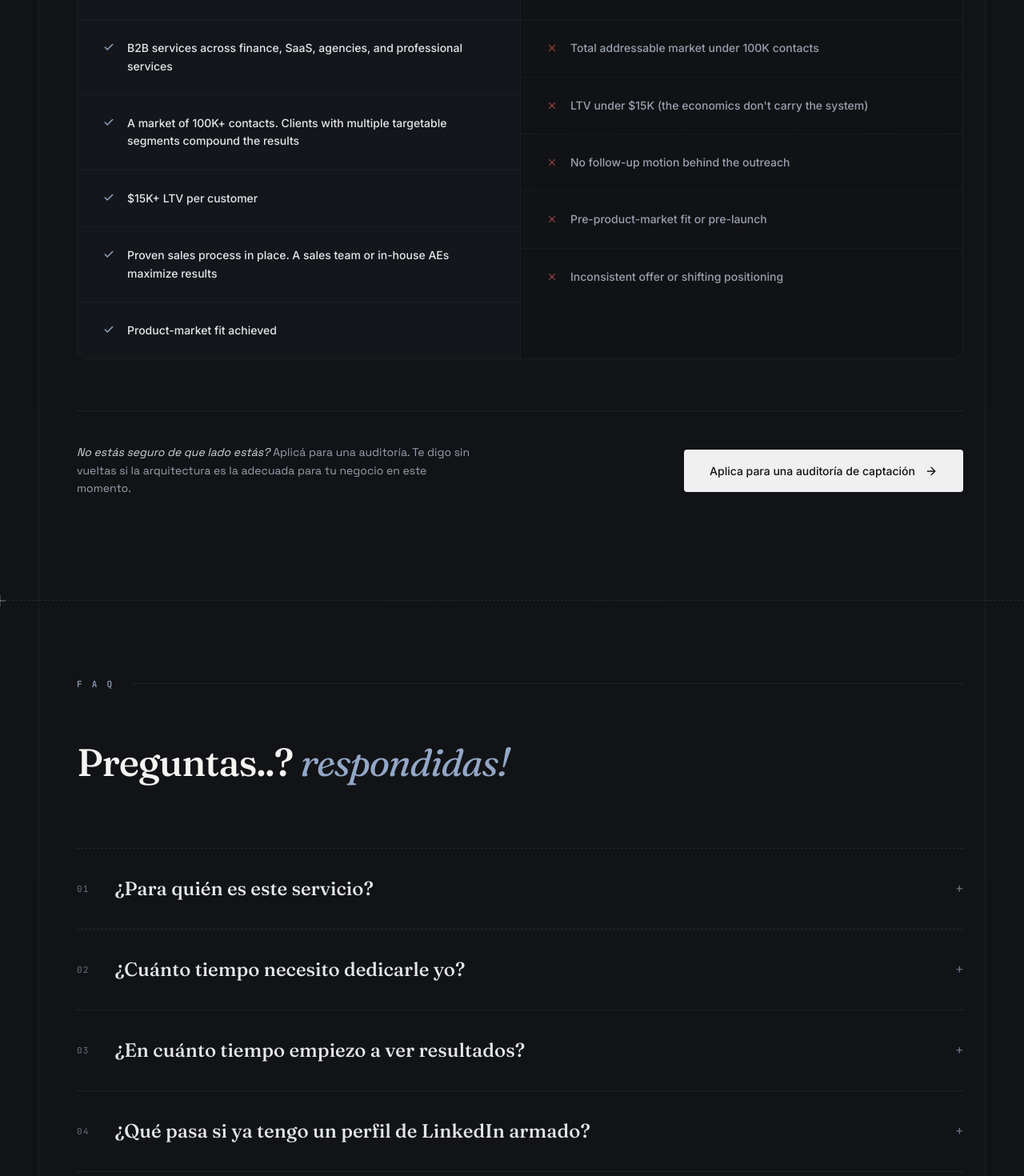
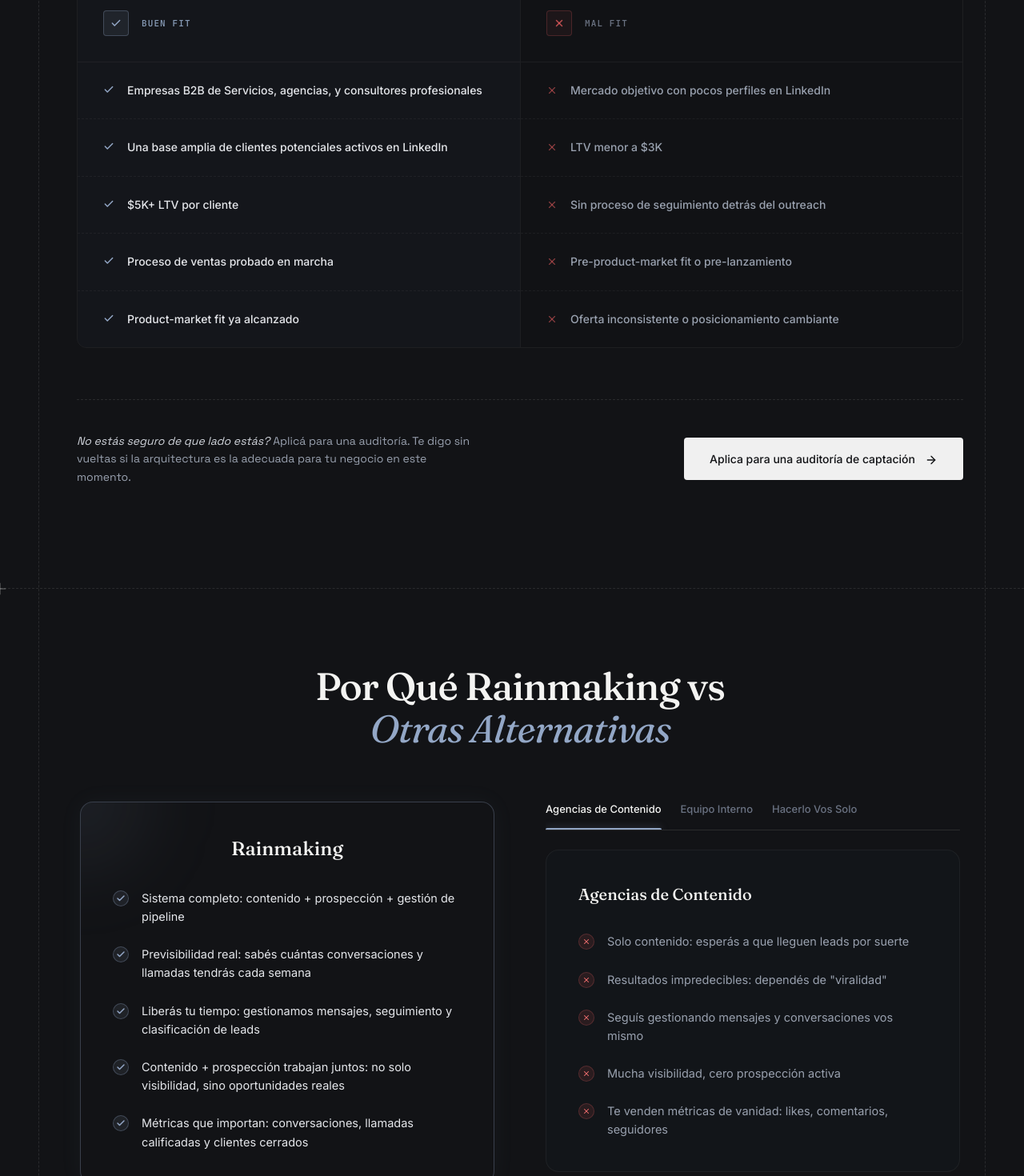
Before and after one commit to lucacespedes00-creator/LAP-landing, a React (Vite) app: page / in a window 1280 px wide. Shown: the part 5980-7450 px from the top of the page at 80% size. Built offline with nearby package versions, Linux system fonts and the light colour scheme.

Commit message:
Add ComparisonSection (Por Qué Rainmaking vs Otras Alternativas)

```diff
--- a/src/App.tsx
+++ b/src/App.tsx
@@ -348,6 +348,8 @@ Aunque algunos prospectos ya te conozcan, no hay un sistema que transforme esa a
 
         <IdealPartnersSection />
 
+        <ComparisonSection />
+
         <FAQSection />
 
         <AuditSection />
@@ -361,19 +363,19 @@ Aunque algunos prospectos ya te conozcan, no hay un sistema que transforme esa a
 
 function IdealPartnersSection() {
   const bestFit = [
-    "B2B services across finance, SaaS, agencies, and professional services",
-    "A market of 100K+ contacts. Clients with multiple targetable segments compound the results",
-    "$15K+ LTV per customer",
-    "Proven sales process in place. A sales team or in-house AEs maximize results",
-    "Product-market fit achieved"
+    "Empresas B2B de Servicios, agencias, y consultores profesionales",
+    "Una base amplia de clientes potenciales activos en LinkedIn",
+    "$5K+ LTV por cliente",
+    "Proceso de ventas probado en marcha",
+    "Product-market fit ya alcanzado"
   ];
 
   const notFit = [
-    "Total addressable market under 100K contacts",
-    "LTV under $15K (the economics don't carry the system)",
-    "No follow-up motion behind the outreach",
-    "Pre-product-market fit or pre-launch",
-    "Inconsistent offer or shifting positioning"
+    "Mercado objetivo con pocos perfiles en LinkedIn",
+    "LTV menor a $3K",
+    "Sin proceso de seguimiento detrás del outreach",
+    "Pre-product-market fit o pre-lanzamiento",
+    "Oferta inconsistente o posicionamiento cambiante"
   ];
 
   return (
@@ -395,11 +397,10 @@ function IdealPartnersSection() {
 
       <div className="max-w-[700px] mb-16">
         <h2 className="text-[40px] md:text-[48px] font-serif font-medium leading-[1.1] tracking-tight text-[#f4f4f2] mb-6">
-          Who we're built <span className="italic text-[#93a7c6] font-normal">for</span>.
+          Para quienes <br /><span className="italic text-[#93a7c6] font-normal">estamos hechos</span>
         </h2>
         <p className="text-gray-400 text-[16.5px] leading-[1.6] font-['Space_Grotesk'] font-normal not-italic">
-          The Growth OS isn't a fit for everyone. It's a fit for B2B service businesses with enough market to scale into and enough deal economics to make a unified system pay for itself. The checklist below is how we screen new partners.
-        </p>
+Esta arquitectura no es para todos. Es para agencias B2B con mercado suficiente para escalar y una economía de negocio que justifique instalar un sistema completo de autoridad y captación. El checklist de abajo es cómo evaluamos a nuevos socios.        </p>
       </div>
 
       {/* Grid container */}
@@ -413,7 +414,7 @@ function IdealPartnersSection() {
                   <polyline points="20 6 9 17 4 12" />
                </svg>
             </div>
-            <span className="text-[11px] font-mono tracking-widest text-[#869ab5] uppercase font-semibold">Best Fit</span>
+            <span className="text-[11px] font-mono tracking-widest text-[#869ab5] uppercase font-semibold">Buen Fit</span>
           </div>
           <ul className="flex flex-col">
             {bestFit.map((item, idx) => (
@@ -436,7 +437,7 @@ function IdealPartnersSection() {
                   <line x1="6" y1="6" x2="18" y2="18" />
                </svg>
             </div>
-            <span className="text-[11px] font-mono tracking-widest text-gray-500 uppercase font-semibold">Not a Fit</span>
+            <span className="text-[11px] font-mono tracking-widest text-gray-500 uppercase font-semibold">Mal Fit</span>
           </div>
           <ul className="flex flex-col">
             {notFit.map((item, idx) => (
@@ -465,6 +466,136 @@ function IdealPartnersSection() {
                <polyline points="12 5 19 12 12 19"></polyline>
             </svg>
          </button>
+      </div>
+    </section>
+  );
+}
+
+function ComparisonSection() {
+  const [activeTab, setActiveTab] = useState(0);
+
+  const rainmakingPoints = [
+    "Sistema completo: contenido + prospección + gestión de pipeline",
+    "Previsibilidad real: sabés cuántas conversaciones y llamadas tendrás cada semana",
+    "Liberás tu tiempo: gestionamos mensajes, seguimiento y clasificación de leads",
+    "Contenido + prospección trabajan juntos: no solo visibilidad, sino oportunidades reales",
+    "Métricas que importan: conversaciones, llamadas calificadas y clientes cerrados"
+  ];
+
+  const alternatives = [
+    {
+      id: 'agencias',
+      title: "Agencias de Contenido",
+      points: [
+        "Solo contenido: esperás a que lleguen leads por suerte",
+        "Resultados impredecibles: dependés de \"viralidad\"",
+        "Seguís gestionando mensajes y conversaciones vos mismo",
+        "Mucha visibilidad, cero prospección activa",
+        "Te venden métricas de vanidad: likes, comentarios, seguidores"
+      ]
+    },
+    {
+      id: 'equipo',
+      title: "Equipo Interno",
+      points: [
+        "Alto costo fijo mensual (+ onboarding y capacitación)",
+        "Dependen de vos para estrategia, mensajes y seguimiento",
+        "No tienen metodología específica de captación en LinkedIn",
+        "Difícil mantener ritmo: vacaciones, rotación, burnout",
+        "Lento de implementar: 2-3 meses hasta que empiezan a rendir"
+      ]
+    },
+    {
+      id: 'solo',
+      title: "Hacerlo Vos Solo",
+      points: [
+        "Dependés 100% de tu tiempo y energía",
+        "No podés mantener la misma constancia todas las semanas",
+        "Difícil clasificar leads y saber qué conversaciones priorizar",
+        "Seguimiento inconsistente → se caen oportunidades",
+        "Crecimiento limitado: si vos parás, la captación muere"
+      ]
+    }
+  ];
+
+  return (
+    <section className="w-[1300px] mx-auto px-6 lg:px-24 pt-24 pb-32 flex flex-col items-center relative z-10 border-t border-dashed border-white/10">
+      {/* Crosshairs */}
+      <div className="absolute top-0 left-0 -translate-x-1/2 -translate-y-1/2 text-white/40 hidden md:block">
+         <svg width="15" height="15" viewBox="0 0 15 15" fill="none"><path d="M7.5 0V15M0 7.5H15" stroke="currentColor" strokeWidth="1"/></svg>
+      </div>
+      <div className="absolute top-0 right-0 translate-x-1/2 -translate-y-1/2 text-white/40 hidden md:block">
+         <svg width="15" height="15" viewBox="0 0 15 15" fill="none"><path d="M7.5 0V15M0 7.5H15" stroke="currentColor" strokeWidth="1"/></svg>
+      </div>
+
+      <div className="text-center mb-16">
+        <h2 className="text-[40px] md:text-[48px] font-serif font-medium leading-[1.1] tracking-tight text-[#f4f4f2]">
+          Por Qué Rainmaking vs <br />
+          <span className="italic text-[#93a7c6] font-normal">Otras Alternativas</span>
+        </h2>
+      </div>
+
+      <div className="grid grid-cols-1 lg:grid-cols-2 gap-8 lg:gap-16 w-full max-w-[1100px] mx-auto items-start">
+        {/* Left Column - Rainmaking */}
+        <div className="bg-[#121316] border border-[#93a7c6]/30 rounded-2xl p-8 lg:p-10 shadow-[0_0_30px_rgba(147,167,198,0.05)] relative overflow-hidden">
+          {/* Subtle glow */}
+          <div className="absolute -top-20 -left-20 w-40 h-40 bg-[#93a7c6]/10 rounded-full blur-[50px] pointer-events-none" />
+
+          <h3 className="text-[24px] font-serif font-medium text-[#f4f4f2] mb-8 text-center relative z-10">Rainmaking</h3>
+
+          <ul className="space-y-6 relative z-10">
+            {rainmakingPoints.map((point, idx) => (
+              <li key={idx} className="flex items-start gap-4 text-[14.5px] text-gray-200 leading-[1.6]">
+                <div className="w-5 h-5 rounded-full bg-[#93a7c6]/10 border border-[#93a7c6]/30 flex items-center justify-center shrink-0 mt-[2px]">
+                  <svg width="12" height="12" viewBox="0 0 24 24" fill="none" stroke="#93a7c6" strokeWidth="3" strokeLinecap="round" strokeLinejoin="round">
+                    <polyline points="20 6 9 17 4 12" />
+                  </svg>
+                </div>
+                <span>{point}</span>
+              </li>
+            ))}
+          </ul>
+        </div>
+
+        {/* Right Column - Alternatives */}
+        <div className="flex flex-col min-h-[460px]">
+          {/* Tabs */}
+          <div className="flex items-center gap-6 mb-6 border-b border-white/10 overflow-x-auto scrollbar-hide pb-0">
+            {alternatives.map((alt, idx) => (
+              <button
+                key={alt.id}
+                onClick={() => setActiveTab(idx)}
+                className={`text-[13px] font-medium pb-4 transition-colors relative whitespace-nowrap cursor-pointer ${
+                  activeTab === idx ? 'text-[#f4f4f2]' : 'text-gray-500 hover:text-gray-300'
+                }`}
+              >
+                {alt.title}
+                {activeTab === idx && (
+                  <div className="absolute bottom-0 left-0 right-0 h-0.5 bg-[#93a7c6] rounded-t-full shadow-[0_0_10px_rgba(147,167,198,0.5)]" />
+                )}
+              </button>
+            ))}
+          </div>
+
+          {/* Tab Content Card */}
+          <div className="bg-[#161920]/40 border border-white/5 rounded-2xl p-8 lg:p-10 flex flex-col transition-all duration-300 flex-1">
+            <h3 className="text-[20px] font-serif font-medium text-[#f4f4f2] mb-8">{alternatives[activeTab].title}</h3>
+
+            <ul className="space-y-6">
+              {alternatives[activeTab].points.map((point, idx) => (
+                <li key={idx} className="flex items-start gap-4 text-[14.5px] text-gray-400 leading-[1.6]">
+                  <div className="w-5 h-5 rounded-full bg-red-400/10 border border-red-400/20 flex items-center justify-center shrink-0 mt-[2px]">
+                    <svg width="10" height="10" viewBox="0 0 24 24" fill="none" stroke="#f87171" strokeWidth="2.5" strokeLinecap="round" strokeLinejoin="round">
+                      <line x1="18" y1="6" x2="6" y2="18" />
+                      <line x1="6" y1="6" x2="18" y2="18" />
+                    </svg>
+                  </div>
+                  <span>{point}</span>
+                </li>
+              ))}
+            </ul>
+          </div>
+        </div>
       </div>
     </section>
   );
```
